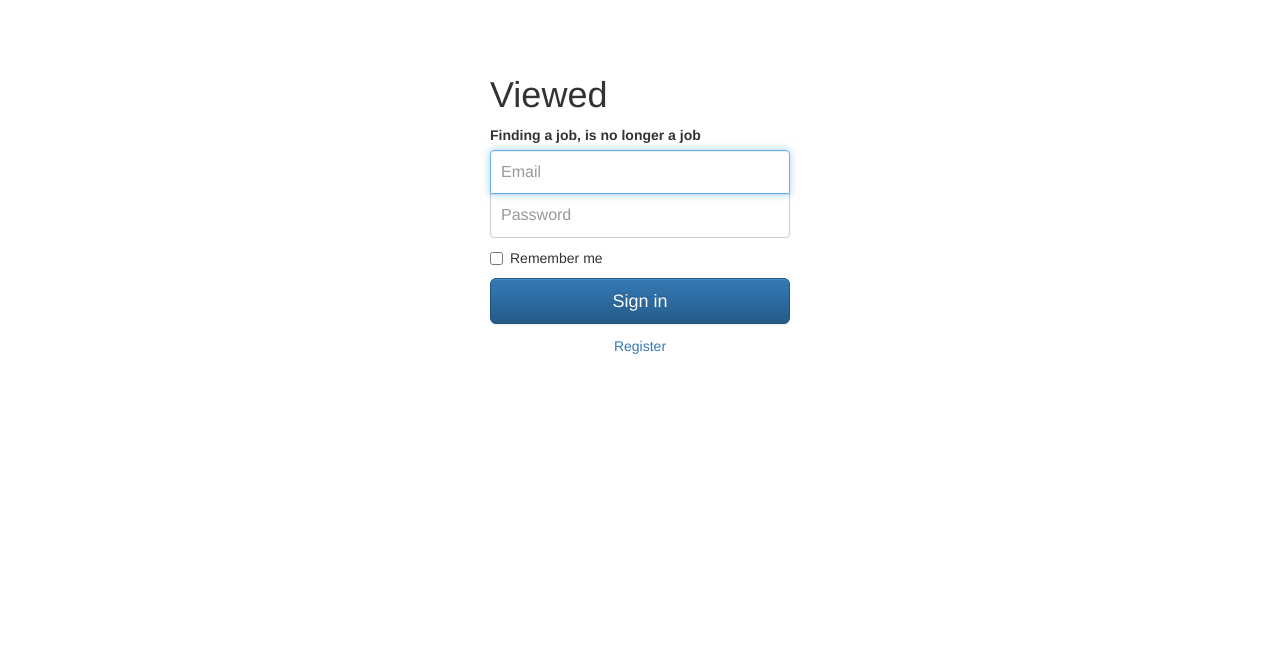
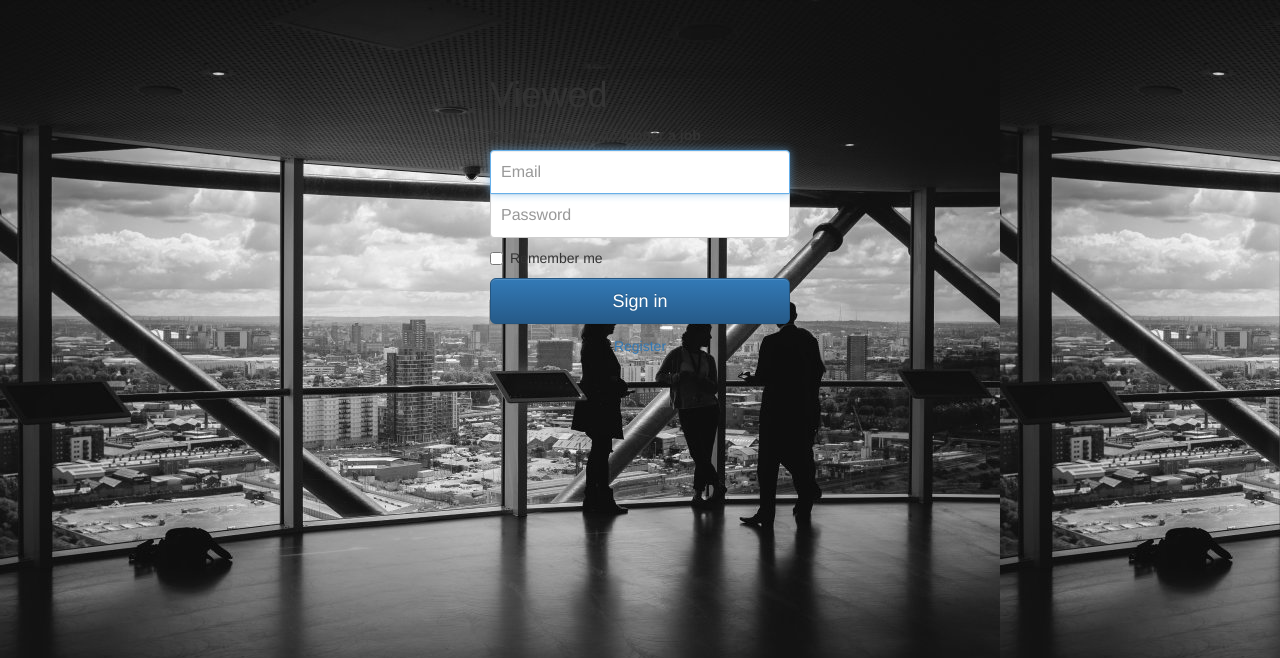
Before and after one commit to dnascimb/viewed, a Flask app: page / in a window 1280 px wide. Shown: the top 658 px of the page. Run offline with Flask 2, Linux system fonts and the light colour scheme; some libraries are stand-ins or nearby versions.

Commit message:
added bg image

```diff
--- a/viewed/static/css/login.css
+++ b/viewed/static/css/login.css
@@ -1,6 +1,7 @@
 body {
   padding-top: 40px;
   padding-bottom: 40px;
+  background-image: url("../images/bg-small.jpg");
 }
 
 .form-signin {
```
Also changed, not shown: viewed/static/images/bg-small.jpg (added).
